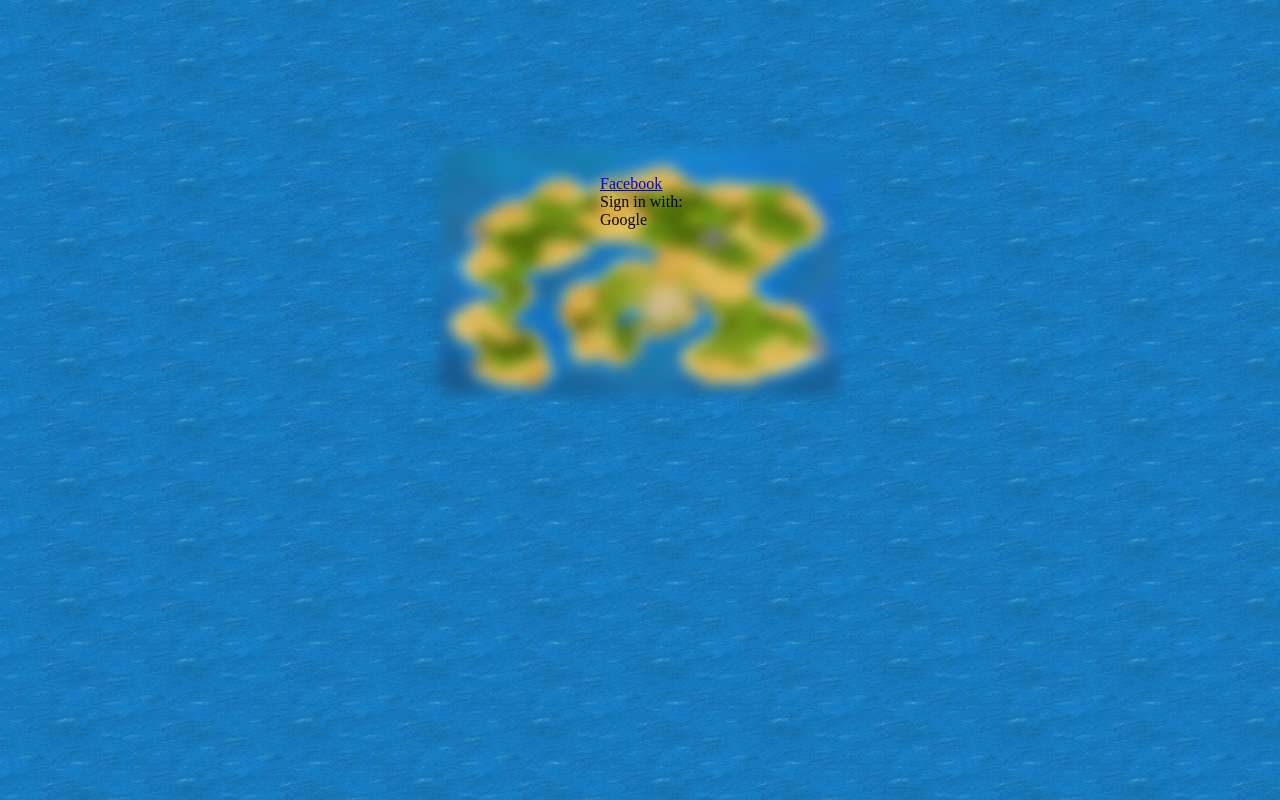
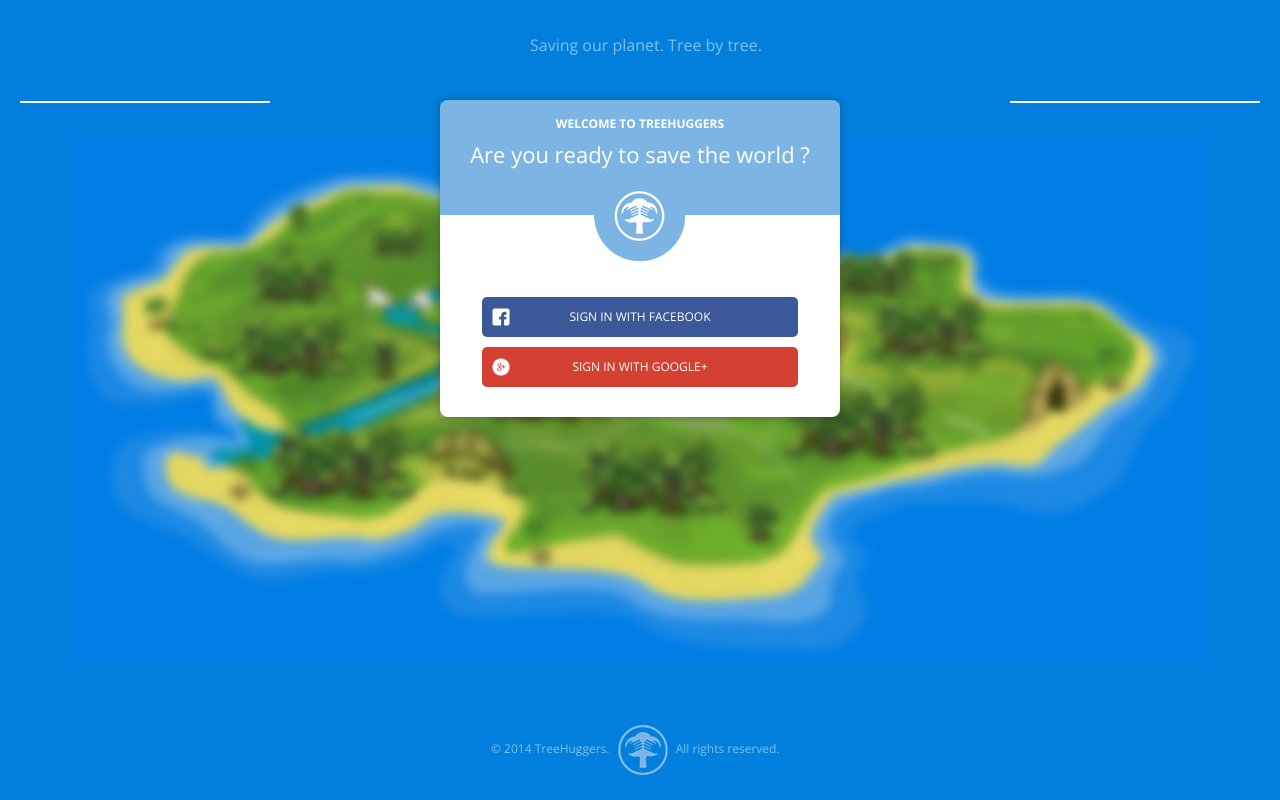
Before and after one commit to waterpistols/treehuggers, a PHP site: page / in a window 1280 px wide. Run offline with PHP 8.4, Linux system fonts and the light colour scheme; some libraries are stand-ins or nearby versions.

Commit message:
Finish splash page

```diff
--- a/client/assets/css/game.css
+++ b/client/assets/css/game.css
@@ -3,10 +3,11 @@ body {
     background-position: center center;
     background-repeat: no-repeat;
     background-color: #0080DC;
-    background: #0080DC;
     font-family: 'Open Sans', Helvatica, sans-serif;
     font-size: 12px;
     color: #fff;
+
+    min-height: 800px;
 }
 
     .logo {
--- a/client/assets/css/index.css
+++ b/client/assets/css/index.css
@@ -1,27 +1,97 @@
-body {
-    background: url('../images/index/ocean.png');
-    background-repeat: repeat;
+.dialog {
+    position: absolute;
+    top: 100px;
+    left: 50%;
+    margin-left: -200px;
+    width: 400px;
+    height: auto;
+    box-shadow: 0px 0px 8px  rgba(17, 17, 17, 0.3);
 }
 
-#island {
-    width: 400px;
-    margin: 150px auto;
-    position: relative;
-}
+    .dialog-header {
+        height: 115px;
+        border-radius: 8px 8px 0px 0px;
 
-    #island img {
+        background-color: #7CB5E4;
+        position: relative;
     }
 
-    #login {
-        position: absolute;
-        top: 25px;
-        left: 40%;
-    }
-    #error {
-        display: none;
-        color: red;
+        .dialog-header h3 {
+            margin-top: 0px;
+            padding-top: 15px;
+            text-align: center;
+            font-size: 12px;
+            font-weight: bold;
+        }
+
+        .dialog-header h1 {
+            margin-top: -5px;
+            font-size: 22px;
+            text-align: center;
+            font-weight: lighter;
+        }
+
+
+        .splash-logo {
+            display: block;
+            position: absolute;
+            top: 70px;
+            left: 50%;
+            margin-left: -46px;
+            z-index: 0;
+        }
+
+    .dialog-content {
+        padding-bottom: 20px;
+        border-radius: 0px 0px 8px 8px;
+        background-color: white;
+        padding-top: 41px;
+        height: auto;
     }
 
-.blur {
-    -webkit-filter: blur(7px); -moz-filter: blur(7px); -o-filter: blur(7px); -ms-filter: blur(7px); filter: blur(7px);
-}
+        .login-button {
+            width: 316px;
+            height: 40px;
+            border-radius: 5px;
+            font-size: 12px;
+            display: block;
+            color: white;
+            text-align: center;
+            text-decoration: none;
+            font-weight: normal;
+            position: relative;
+        }
+            .login-button .icon {
+                position: absolute;
+                top: 5px;
+                left: 10px;
+            }
+
+            #facebookButton {
+                background-color: #3B5998;
+                margin: 41px auto 0px auto;
+                line-height: 40px;
+            }
+
+            #gSignInWrapper {
+                background-color: #D44132;
+                margin: 10px auto 10px auto;
+                line-height: 40px;
+                cursor: pointer;
+            }
+
+        .error {
+            display: none;
+            width: 250px;
+            height: 10px;
+            margin: 10px auto 10px auto;
+            font-size: 12px;
+            color: #F15A31;
+        }
+
+    footer.splash {
+        position: absolute;
+        top: 90%;
+        left: 50%;
+        margin-left: -149px
+    }
--- a/client/index.html
+++ b/client/index.html
@@ -4,14 +4,28 @@
         <title>TreeHuggers :: Login</title>
         <meta charset="UTF-8">
 
+        <link rel="stylesheet" type="text/css" href="assets/css/normalize.css">
+        <link href='http://fonts.googleapis.com/css?family=Open+Sans:400,300,700' rel='stylesheet' type='text/css'>
+        <link rel="stylesheet" type="text/css" href="assets/css/game.css">
         <link rel="stylesheet" type="text/css" href="assets/css/index.css">
+
         <script src="scripts/global.js"></script>
         <script src="scripts/libs/jquery-2.1.1.js"></script>
         <script src="https://apis.google.com/js/client:platform.js?onload=render" async defer></script>
-
     </head>
     <body>
         <script>
+
+            // Buttons
+            $('body').on('mouseover', '.login-button', function() {
+                $('.icon', this).stop(true).animate({left: '150px'}, 300);
+                $('.buttonText', this).stop(true).animate({opacity: '0'}, 200);
+            });
+            $('body').on('mouseout', '.login-button', function() {
+                $('.icon', this).stop(true).animate({left: '10px'}, 300);
+                $('.buttonText', this).stop(true).animate({opacity: '1'}, 200);
+            });
+
             // GOOGLE+
             function render() {
                 gapi.signin.render('customBtn', {
@@ -71,7 +85,7 @@
                     //   "access_denied" - User denied access to your app
                     //   "immediate_failed" - Could not automatically log in the user
                     if(authResult['error'] === 'access_denied') {
-                        $('.error').html(authResult['error']).show();
+                        $('.error').show();
                     }
                 }
             }
@@ -110,7 +124,7 @@
                         });
 
                     } else {
-                        $('.error').html('Please log into this app.').show();
+                        $('.error').show();
 
                     }
                 }, {
@@ -130,23 +144,40 @@
             };
         </script>
 
-        <div id="island">
-            <img src="assets/images/index/island.jpg" width="400" alt="island" class="blur" />
+        <hr class="header-line left"/>
+        <p class="game-description half-opacity">Saving our planet. Tree by tree.</p>
+        <hr class="header-line right"/>
 
-            <div id="login">
-                <div id="error"></div>
+        <div class="dialog">
+            <div class="dialog-header">
+                <h3>WELCOME TO TREEHUGGERS</h3>
+                <h1>Are you ready to save the world ?</h1>
+                <img src="assets/images/logo-mini.png" alt="logo" class="splash-logo" />
+            </div>
+            <div class="dialog-content">
                 <div id="fb-root"></div>
 
-                <a href="#" onclick="fb_login();" id="facebookButton">Facebook</a>
+                <a href="#" onclick="fb_login();" class="login-button" id="facebookButton">
+                    <span class="icon"><img src="assets/images/facebook.png" width="18" alt="facebook" /></span>
+                    <span class="buttonText">SIGN IN WITH FACEBOOK</span>
+                </a>
 
-                <div id="gSignInWrapper">
-                    <span class="label">Sign in with:</span>
+                <div id="gSignInWrapper" class="login-button">
                     <div id="customBtn" class="customGPlusSignIn">
-                        <span class="icon"></span>
-                        <span class="buttonText">Google</span>
+                        <span class="icon"><img src="assets/images/google.png" width="18" alt="google" /></span>
+                        <span class="buttonText">SIGN IN WITH GOOGLE+</span>
                     </div>
                 </div>
+
+                <div class="error">Sorry, there was an error please try again.</div>
             </div>
+        </div>
+
+        <footer class="splash">
+            <span class="half-opacity">&copy; 2014 TreeHuggers.</span>
+            <div class="small-logo inline-block"></div>
+            <span class="half-opacity">All rights reserved.</span>
+        </footer>
 
         <script>
             // Load the SDK asynchronously
@@ -157,6 +188,5 @@
                 document.getElementById('fb-root').appendChild(e);
             }());
         </script>
-        </div>
     </body>
 </html>
```
Also changed, not shown: client/assets/images/facebook.png (added), client/assets/images/google.png (added), client/assets/images/logo-mini.png (added). Lines whose indentation alone changed are shown as unchanged.
